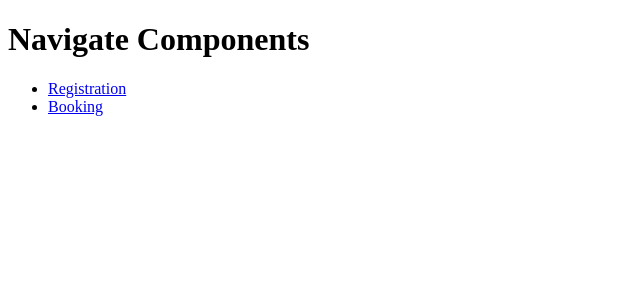
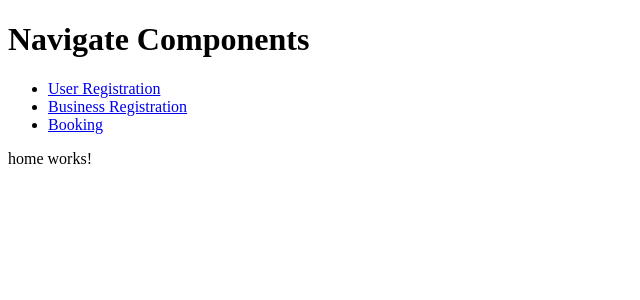
Before and after one commit to spreezy-tech/frontend-example-3, an Angular app: page / in a window 1280 px wide. Shown: the top 300 px of the page, without its empty margins (0-640 px from the left). Built offline with nearby package versions, Linux system fonts and the light colour scheme.

Commit message:
Routing support added

```diff
--- a/src/app/app-routing.module.ts
+++ b/src/app/app-routing.module.ts
@@ -2,16 +2,25 @@ import { NgModule } from '@angular/core';
 import { RouterModule, Routes } from '@angular/router';
 import { UserRegisterComponent } from './registration/user-register/user-register.component';
 import { BookTableComponent } from './booking/book-table/book-table.component';
+import { HomeComponent } from './shared/home/home.component';
 
 const routes: Routes = [
   {
+    path: '',
+    component: HomeComponent
+  },
+  {
     path: 'register',
-    component: UserRegisterComponent
+    loadChildren: () => import('./registration/registration.module').then(m => m.RegistrationModule)
   },
   {
     path: 'booking',
     component: BookTableComponent
-  }
+  },
+  {
+    path: '**',
+    component: HomeComponent
+  },
 ];
 
 @NgModule({
--- a/src/app/app.component.html
+++ b/src/app/app.component.html
@@ -2,7 +2,8 @@
 
 <nav>
     <ul>
-        <li><a routerLink="/register">Registration</a></li>
+        <li><a routerLink="/register/user">User Registration</a></li>
+        <li><a routerLink="/register/business">Business Registration</a></li>
         <li><a routerLink="/booking">Booking</a></li>
     </ul>
 </nav>
--- a/src/app/app.module.ts
+++ b/src/app/app.module.ts
@@ -5,11 +5,13 @@ import { AppRoutingModule } from './app-routing.module';
 import { AppComponent } from './app.component';
 import { RegistrationModule } from './registration/registration.module';
 import { BookingModule } from './booking/booking.module';
+import { HomeComponent } from './shared/home/home.component';
 
 
 @NgModule({
   declarations: [
-    AppComponent
+    AppComponent,
+    HomeComponent
   ],
   imports: [
     BrowserModule,
--- /dev/null
+++ b/src/app/registration/business-register/business-register.component.html
@@ -0,0 +1 @@
+<p>business-register works!</p>
--- a/src/app/registration/registration-routing.module.ts
+++ b/src/app/registration/registration-routing.module.ts
@@ -1,7 +1,18 @@
 import { NgModule } from '@angular/core';
 import { RouterModule, Routes } from '@angular/router';
+import { UserRegisterComponent } from './user-register/user-register.component';
+import { BusinessRegisterComponent } from './business-register/business-register.component';
 
-const routes: Routes = [];
+const routes: Routes = [
+  {
+    path: 'user',
+    component: UserRegisterComponent
+  },
+  {
+    path: 'business',
+    component: BusinessRegisterComponent
+  }
+];
 
 @NgModule({
   imports: [RouterModule.forChild(routes)],
--- a/src/app/registration/registration.module.ts
+++ b/src/app/registration/registration.module.ts
@@ -4,11 +4,13 @@ import { CommonModule } from '@angular/common';
 import { RegistrationRoutingModule } from './registration-routing.module';
 import { UserRegisterComponent } from './user-register/user-register.component';
 import { FormsModule, ReactiveFormsModule } from '@angular/forms';
+import { BusinessRegisterComponent } from './business-register/business-register.component';
 
 
 @NgModule({
   declarations: [
-    UserRegisterComponent
+    UserRegisterComponent,
+    BusinessRegisterComponent
   ],
   imports: [
     CommonModule,
--- /dev/null
+++ b/src/app/shared/home/home.component.html
@@ -0,0 +1 @@
+<p>home works!</p>
```
Also changed, not shown: src/app/registration/business-register/business-register.component.ts (added, +10 -0 lines), src/app/shared/home/home.component.ts (added, +10 -0 lines), src/app/registration/business-register/business-register.component.css (added), src/app/shared/home/home.component.css (added), 2 other files (tests, documents, lock files or other folders).
